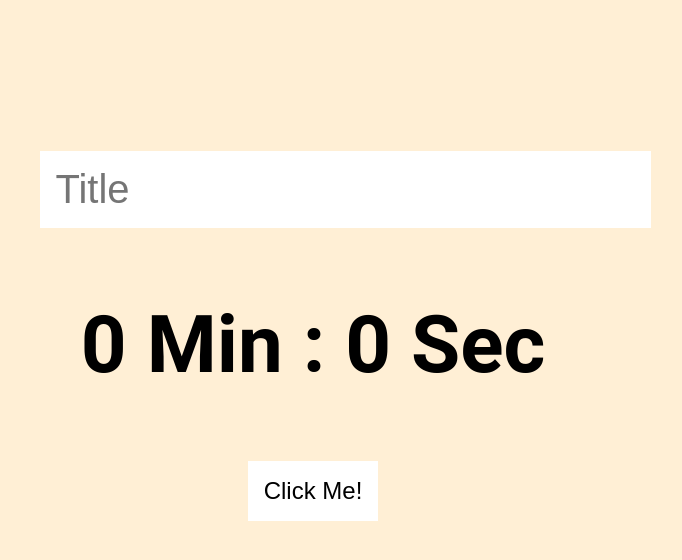
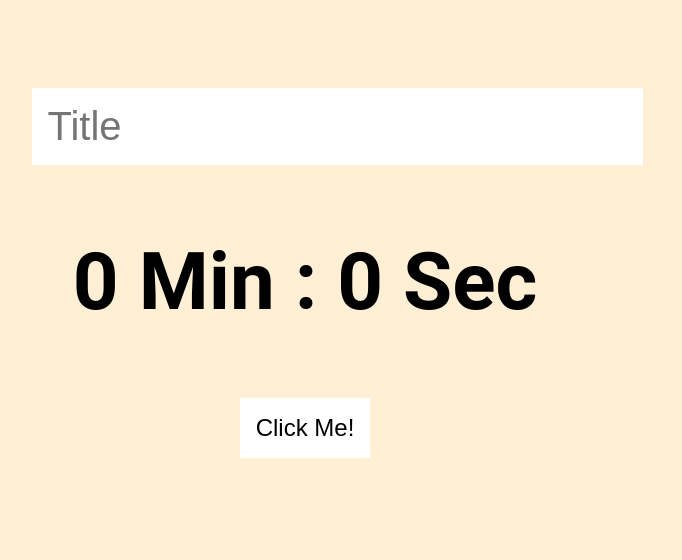
Before and after one commit to BepBop/React-Stopwatch, a React (Vite) app: page / in a window 1280 px wide. Shown: the top 560 px of the page, without its empty margins (335-1017 px from the left). Built offline with nearby package versions, Linux system fonts and the light colour scheme.

Commit message:
fixed CSS bug

```diff
--- a/src/App.js
+++ b/src/App.js
@@ -4,15 +4,13 @@ import { Input } from './Input';
 import { Watch } from './Watch';
 
 export function App() {
-	const [InputValue, setInputValue] = useState('');
+
 	const [Arr, setArr] = useState(['']);
 	return (
 		<div className={classes.flex}>
 			<Input
-				Input={InputValue}
-				setInput={setInputValue}
 				fun={(event) => {
-					setArr((prev) => [...prev, event]);
+					setArr((Arr) => [...Arr, event]);
 				}}
 			/>
 			{Arr.map((event) => (
--- a/src/Input.js
+++ b/src/Input.js
@@ -1,17 +1,21 @@
+import {useState} from "react";
 import * as classes from "./style.module.css";
 
 export function Input(props) {
+
+	const [inputValue, set_inputValue] = useState('');
+
 	const onSubmit = (event) => {
 		event.preventDefault();
-		props.fun(props.Input);
+		props.fun(inputValue);
 	};
 	return (
 		<form onSubmit={onSubmit}>
 			<input
 				placeholder="Title"
 				className={classes.input}
-				value={props.Input}
-				onChange={(event) => props.setInput(event.target.value)}
+				value={inputValue}
+				onChange={(event) => set_inputValue(event.target.value)}
 			/>
 		</form>
 	);
--- a/src/style.module.css
+++ b/src/style.module.css
@@ -1,11 +1,11 @@
 body{
-    width: 100vw;
-    height: 100vh;
+    padding: 5%;
     background: papayawhip;
     display: flex;
-    flex-direction: column;
+    flex-flow: column wrap;
     justify-content: center;
 }
+
 
 .flex {
     display: flex;
@@ -14,6 +14,7 @@ body{
     font-family: "Roboto", sans-serif;
     font-size: 2.5rem;
 }
+
 
 .button {
     background: white;
```
